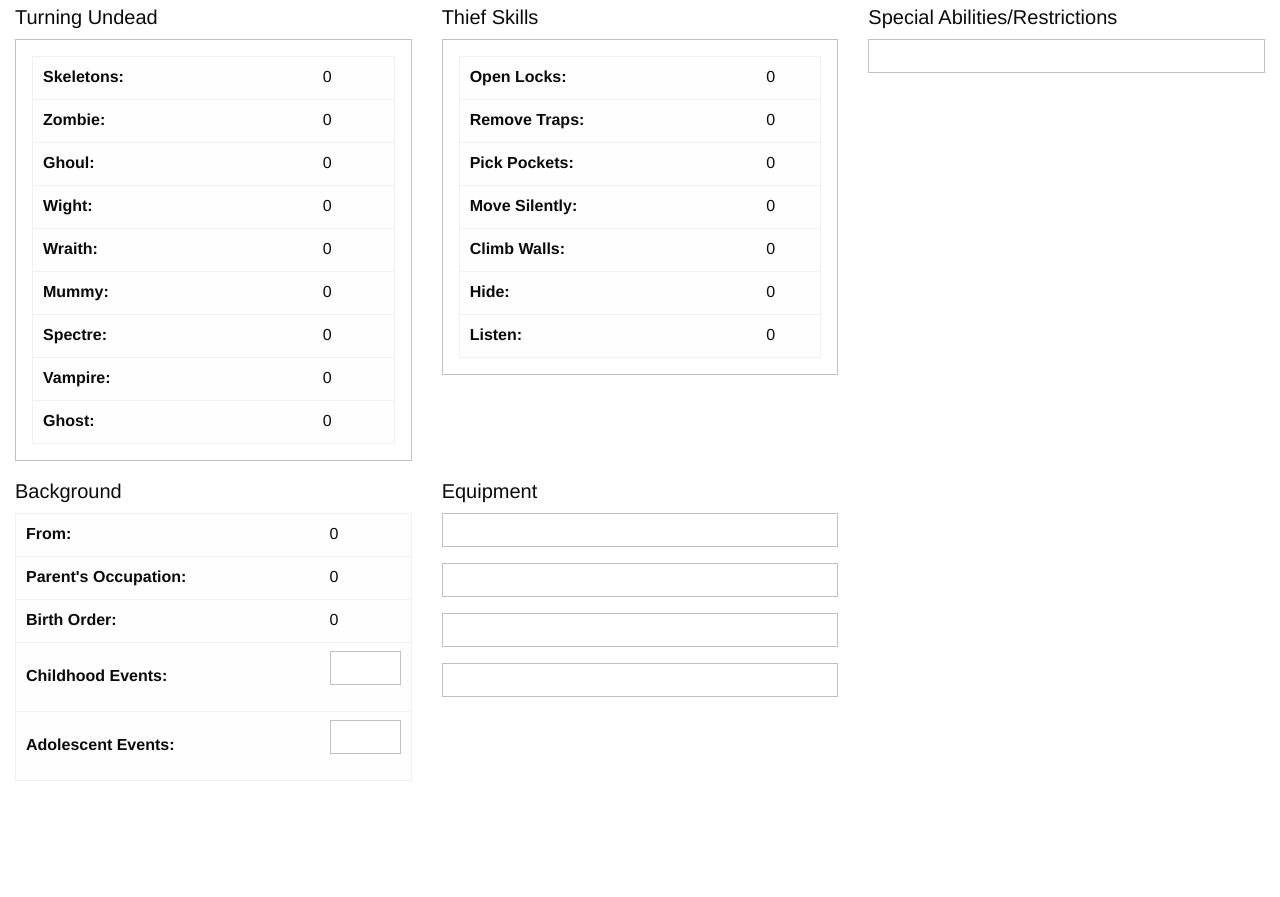
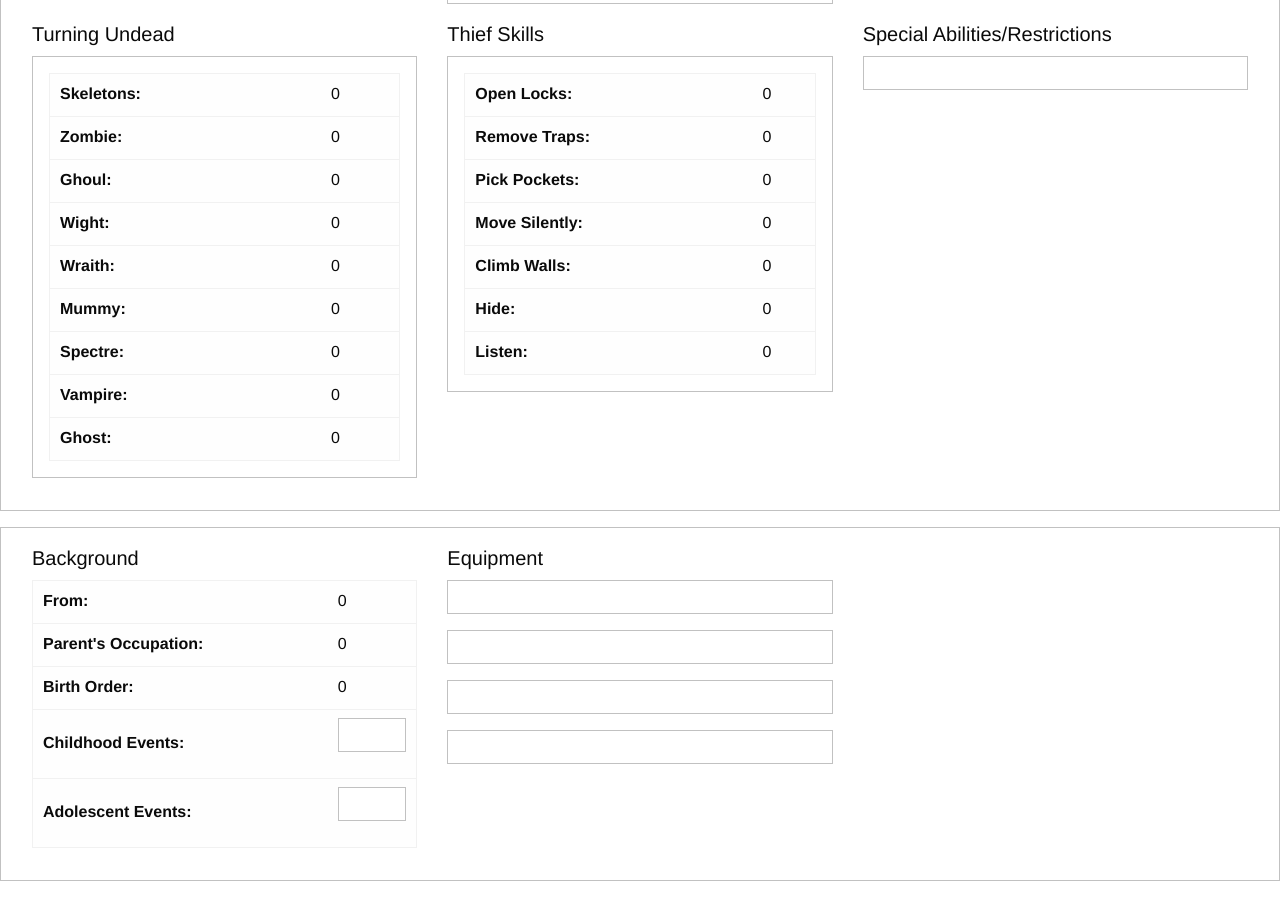
Before and after one commit to ryandavidhartman/ScalaJS, a website: page characterGenerator/index.html in a window 1280 px wide. Shown: the part 892-1789 px from the top of the page. Before the commit the page ends 1689 px from the top, so only its background shows below. Drawn offline with Linux system fonts and the light colour scheme.

Commit message:
working on layout

```diff
--- a/characterGenerator/index.html
+++ b/characterGenerator/index.html
@@ -235,8 +235,8 @@
         </fieldset>
     </div>
 </div>
-
-<div class="grid-x grid-padding-x">
+<div class="large-12 medium-12 callout">
+    <div class="grid-x grid-padding-x">
     <div class="large-4 medium-4 cell">
         <h5>Combat</h5>
         <div class="callout" id="combat_stats">
@@ -418,8 +418,9 @@
         </div>
     </div>
 </div>
-
-<div class="grid-x grid-padding-x">
+</div>
+<div class="large-12 medium-12 callout">
+    <div class="grid-x grid-padding-x">
     <div class="large-4 medium-4 cell">
         <h5>Background</h5>
         <table class="unstriped">
@@ -457,6 +458,7 @@
         </div>
     </div>
 </div>
+</div>
 
 <!-- Include Scala.js compiled code -->
 <script type="text/javascript" src="./target/scala-2.13/basic-fantasy-character-generator-fastopt/main.js"></script>
```
